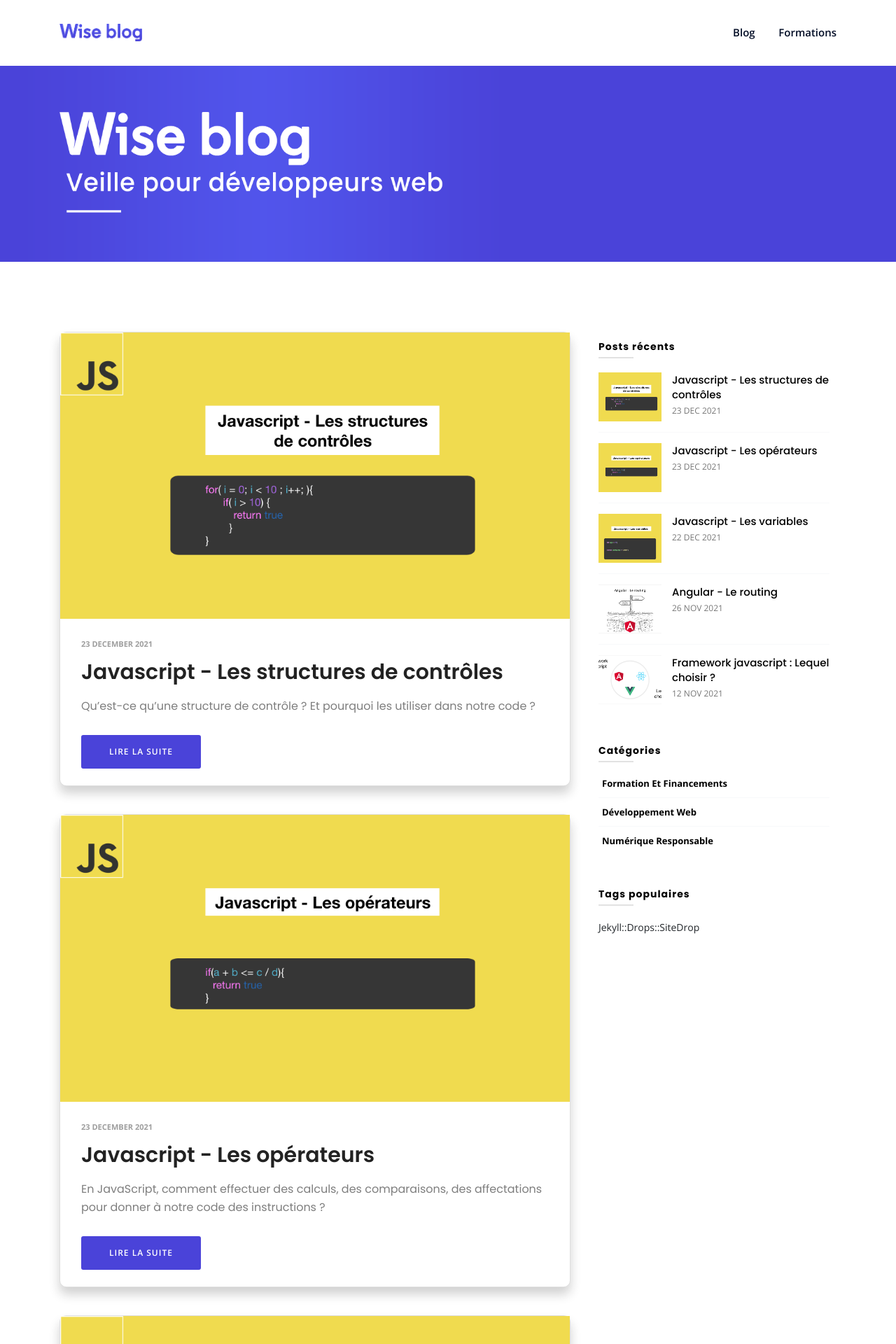
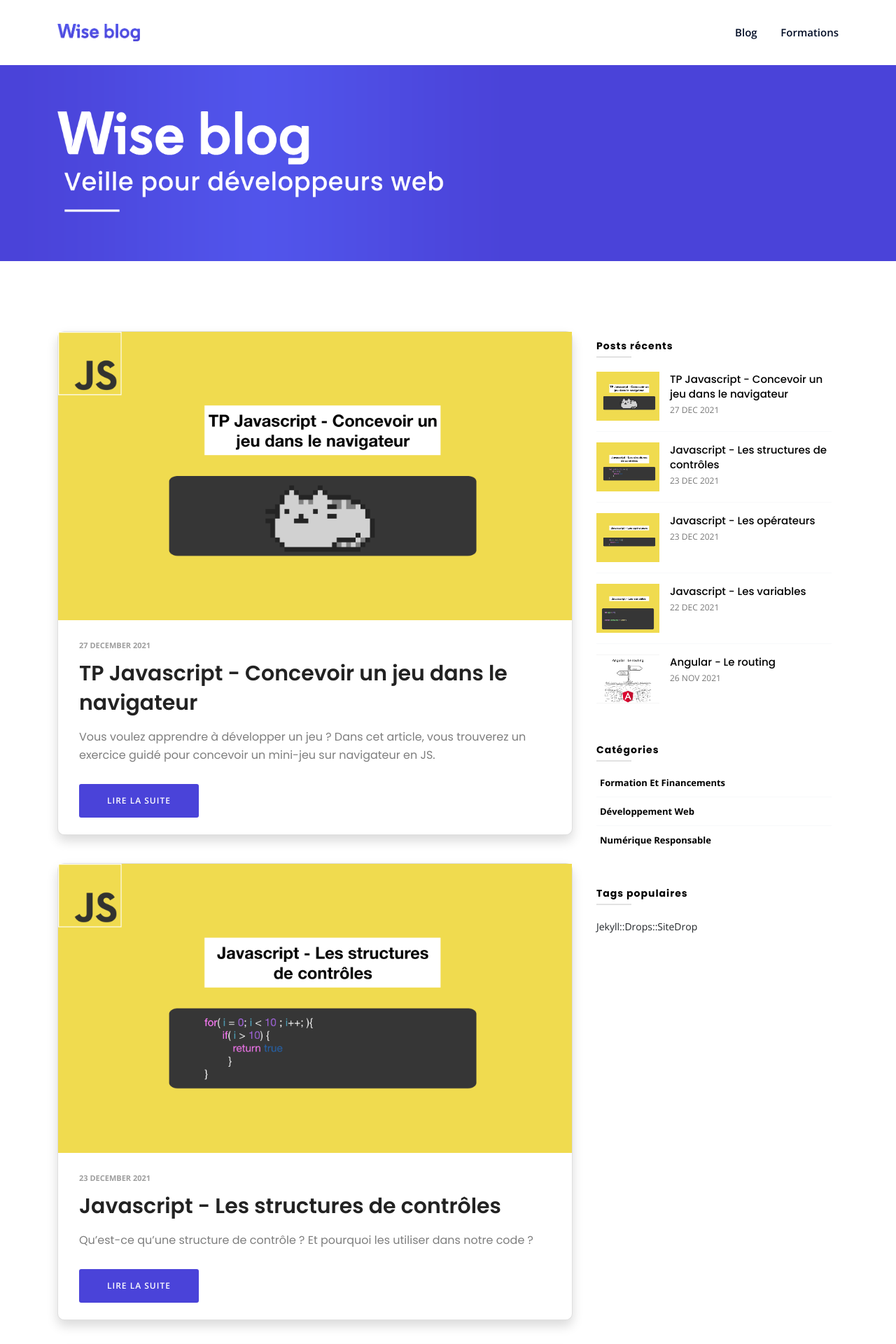
Before and after one commit to hubergerard/blog-codewise, a Jekyll site: the page built from index.html, in a window 1280 px wide. Shown: the top 1920 px of the page at 70% size. Built offline with Jekyll 4.4.1, drawn with Linux system fonts in a browser that asks for light colours; the list of posts is cut into pages by our own code; some of the changed text lies outside the part shown.

Commit message:
Article catgame (#27)
* article catgame + upgrade bootstrap 5

Co-authored-by: Huber GERARD <huber.gerard1@gmail.com>

```diff
--- a/_includes/header.html
+++ b/_includes/header.html
@@ -8,7 +8,7 @@
                     </div>
                 </div>
                 <!-- <div class="col-xl-9 col-lg-9 text-right"> -->
-                <div class="col-xl-10 col-lg-10 text-right">
+                <div class="col-xl-10 col-lg-10 text-end">
                     <div class="main-menu">
                       {% include navigation.html %}
                     </div>
--- a/_includes/header_3.html
+++ b/_includes/header_3.html
@@ -7,7 +7,7 @@
                         <a href="{{site.url}}"><img src="{{site.logo_2}}" class="img-fluid" alt="{{site.title}}"></a>
                     </div>
                 </div>
-                <div class="col-xl-9 col-lg-9 text-right">
+                <div class="col-xl-9 col-lg-9 text-end">
                     <div class="main-menu transparent-menu">
                       {% include navigation.html %}
                     </div>
--- a/_layouts/default.html
+++ b/_layouts/default.html
@@ -51,7 +51,7 @@
     <title>{% if page.title %} {{page.title}} {% else %} {{site.title}} {% endif %}</title>
     <link rel="icon" href="{{site.baseurl}}/assets/img/favicon.png">
     <!-- Bootstrap CSS -->
-    <link rel="stylesheet" href="{{site.baseurl}}/assets/css/bootstrap.min.css">
+    <link href="https://cdn.jsdelivr.net/npm/bootstrap@5.1.3/dist/css/bootstrap.min.css" rel="stylesheet" integrity="sha384-1BmE4kWBq78iYhFldvKuhfTAU6auU8tT94WrHftjDbrCEXSU1oBoqyl2QvZ6jIW3" crossorigin="anonymous">
     <link rel="stylesheet" href="{{site.baseurl}}/assets/css/fontawesome.min.css">
     <link rel="stylesheet" href="{{site.baseurl}}/assets/css/icofont.min.css">
     <link rel="stylesheet" href="{{site.baseurl}}/assets/css/linearicons.css">
@@ -76,7 +76,7 @@
     <!-- Optional JavaScript -->
     <!-- jQuery first, then Popper.js, then Bootstrap JS -->
     <script src="{{site.baseurl}}/assets/js/popper.min.js"></script>
-    <script src="{{site.baseurl}}/assets/js/bootstrap.min.js"></script>
+    <script src="https://cdn.jsdelivr.net/npm/bootstrap@5.1.3/dist/js/bootstrap.bundle.min.js" integrity="sha384-ka7Sk0Gln4gmtz2MlQnikT1wXgYsOg+OMhuP+IlRH9sENBO0LRn5q+8nbTov4+1p" crossorigin="anonymous"></script>
     <script src="{{site.baseurl}}/assets/js/slick.min.js"></script>
     <script src="{{site.baseurl}}/assets/js/isotope.pkgd.min.js"></script>
     <script src="{{site.baseurl}}/assets/js/imagesloaded.pkgd.min.js"></script>
--- a/_posts/2021-12-23-javascript-structures-de-controles.html
+++ b/_posts/2021-12-23-javascript-structures-de-controles.html
@@ -17,7 +17,7 @@ lang: fr
 <h2>Définition</h2>
 
 <p>
-Une structure de contrôle en informatique est une instruction permettant de diriger le fil d'exécution programme.
+Une structure de contrôle en informatique est une instruction permettant de diriger le fil d'exécution d'un programme.
 Tous les langages de programmation les implémentent.
 </p>
 <p>
--- /dev/null
+++ b/_posts/2021-12-24-javascript-catgame.html
@@ -0,0 +1,137 @@
+---
+layout: post
+title: "TP Javascript - Concevoir un jeu dans le navigateur"
+date: 2021-12-27 9:14:00 +0100
+description: "Vous voulez apprendre à développer un jeu ? Dans cet article, vous trouverez un exercice guidé pour concevoir un mini-jeu sur navigateur en JS."
+tags: developpement web javascript
+categories: [Développement web]
+author: "lucas"
+post_image: "/assets/img/blog/javascript-catgame/cover_js_catgame.png"
+toc-text-mode: false
+toc-depth: 5
+author: lucas
+lang: fr
+---
+
+<p> Pour cet exercice, vous aurez besoin d'avoir des bases en JavaScript, et en manipulation du DOM avec JavaScript.</p>
+
+<a id="but-du-jeu" class="anchor"></a>
+<h2>But du jeu</h2>
+
+<p>
+    Le but du jeu est simple : il faut réussir à cliquer sur le chat !
+</p>
+
+<a id="consigne" class="anchor"></a>
+<h2>Consigne</h2>
+
+<p>Votre but en tant que développeur est de créer ce jeu. Pour démarrer, voici un fichier HTML :</p>
+
+{% highlight html linenos %}
+<!DOCTYPE html>
+<html lang="en">
+<head>
+    <meta charset="UTF-8">
+    <meta http-equiv="X-UA-Compatible" content="IE=edge">
+    <meta name="viewport" content="width=device-width, initial-scale=1.0">
+    <title>Cliquez sur le chat !</title>
+</head>
+<body>
+    <h1>Cliquez sur le chat</h1>
+    <img src="https://placekitten.com/g/200/300" alt="chat incliquable" id="image-chat">
+</body>
+</html>
+{% endhighlight %}
+
+<p>Votre but est d'ajouter un script JS à ce fichier tel que :</p>
+
+<ul>
+    <li>
+        Lorsque la souris survole l’image du chat, l’image se déplace de manière aléatoire dans la fenêtre de l’utilisateur
+    </li>
+    <li>
+        Si l’utilisateur réussit à cliquer sur l’image, une popup s'ouvre qui annonce : "Vous avez gagné !"
+    </li>
+</ul>
+
+<p>Voilà tout ! Vous ne voyez pas comment faire ? Voici quelques indications pour vous aider.</p>
+
+<a id="indications" class="anchor"></a>
+<h2>Indications</h2>
+
+<ul>
+    <li>
+        Commencez par ajoutez une balise link ou une balise script pour y entrer votre script.
+    </li>
+    <li>
+        L'évènement qui déclenche un déplacement de l'image est "mouseover".
+    </li>
+    <li>
+        Récupérer la largeur / longueur de l'écran : window.innerWidth et window.innerHeight.
+    </li>
+    <li>
+        Générer un nombre entier aléatoire entre 0 et "max" : <code>Math.floor(Math.random() * max)</code>
+    </li>
+    <li>
+        Il y a plusieurs manières de positionner un élément via du CSS ! Une de ces méthodes est d'ajouter la propriété CSS "<code>position: absolute</code>" sur l'image et de régler les propriétés <code>top</code> et <code>left</code>.
+    </li>
+    <li>
+        Ouvrir une fenêtre pop-up (pour annoncer la victoire) : alert('Vous avez gagné !')
+    </li>
+</ul>
+
+
+
+
+<a id="correction" class="anchor"></a>
+<h2>Correction</h2>
+
+<p>Vous ne vous en sortez pas ? Cliquez sur le bouton pour découvrir la correction !</p>
+
+<button class="btn btn-primary mb-4" type="button" data-bs-toggle="collapse" data-bs-target="#collapseId" aria-expanded="false" aria-controls="collapseId">
+    Afficher / Cacher la correction
+</button>
+
+<div class="collapse" id="collapseId">
+{% highlight html linenos %}
+<!DOCTYPE html>
+<html lang="en">
+
+    <head>
+        <meta charset="UTF-8">
+        <meta http-equiv="X-UA-Compatible" content="IE=edge">
+        <meta name="viewport" content="width=device-width, initial-scale=1.0">
+        <title>Cliquez sur le chat !</title>
+    </head>
+
+    <body>
+        <h1>Cliquez sur le chat</h1>
+        <img src="https://placekitten.com/g/200/300" alt="chat incliquable" id="image-chat">
+        <script>
+            const imgChat = document.getElementById('image-chat');
+            imgChat.style.position = 'absolute';
+            imgChat.addEventListener('mouseover', (event) => {
+                const top = Math.round(Math.random() * (innerHeight - event.target.height));
+                const left = Math.round(Math.random() * (innerWidth - event.target.width));
+                event.target.style.top = top + 'px';
+                event.target.style.left = left + 'px';
+            });
+            imgChat.addEventListener('click', () => {
+                if (confirm('Voulez-vous vraiment cliquer sur le chat ?')
+                    && confirm('Vous êtes vraiment sûr de vouloir cliquer sur ce chat ?')) {
+                    alert('Félicitations ! Vous avez gagné :D')
+                }
+            })
+        </script>
+    </body>
+
+</html>
+{% endhighlight %}
+</div>
+
+<a id="conclusion" class="anchor"></a>
+<h2>Conclusion</h2>
+
+<p>
+Si vous avez des idées d’amélioration pour cet article, laissez-nous un commentaire !
+</p>
--- a/assets/css/style.css
+++ b/assets/css/style.css
@@ -49,6 +49,10 @@ body {
     overflow: hidden
 }
 
+a {
+    text-decoration: none;
+}
+
 a, .button {
     -webkit-transition: all 0.3s ease-out 0s;
     -moz-transition: all 0.3s ease-out 0s;
```
Also changed, not shown: assets/img/blog/javascript-catgame/cover_js_catgame.png (added).
